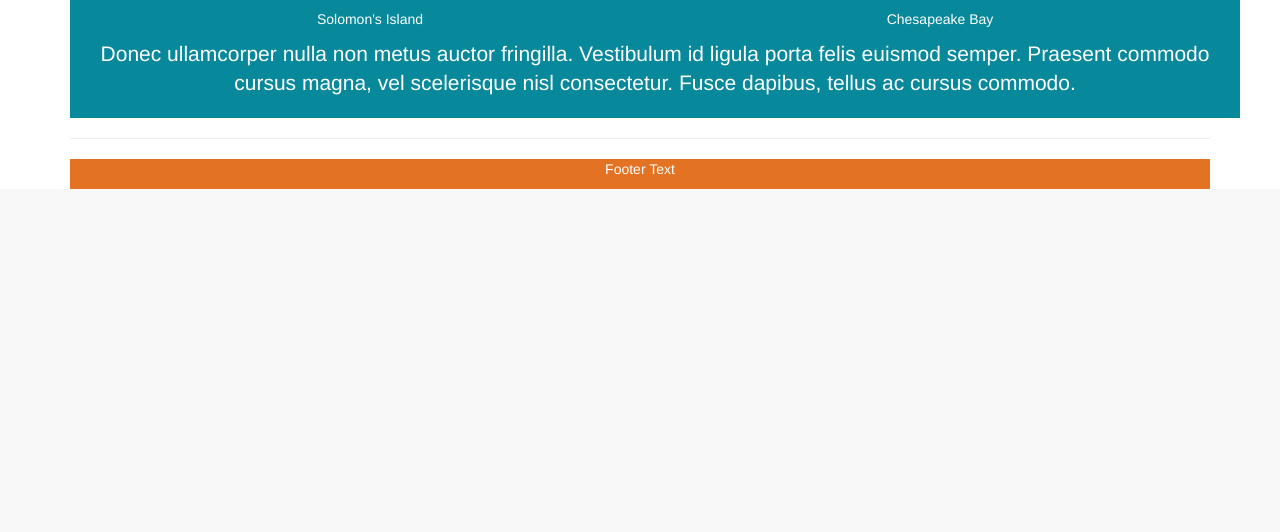
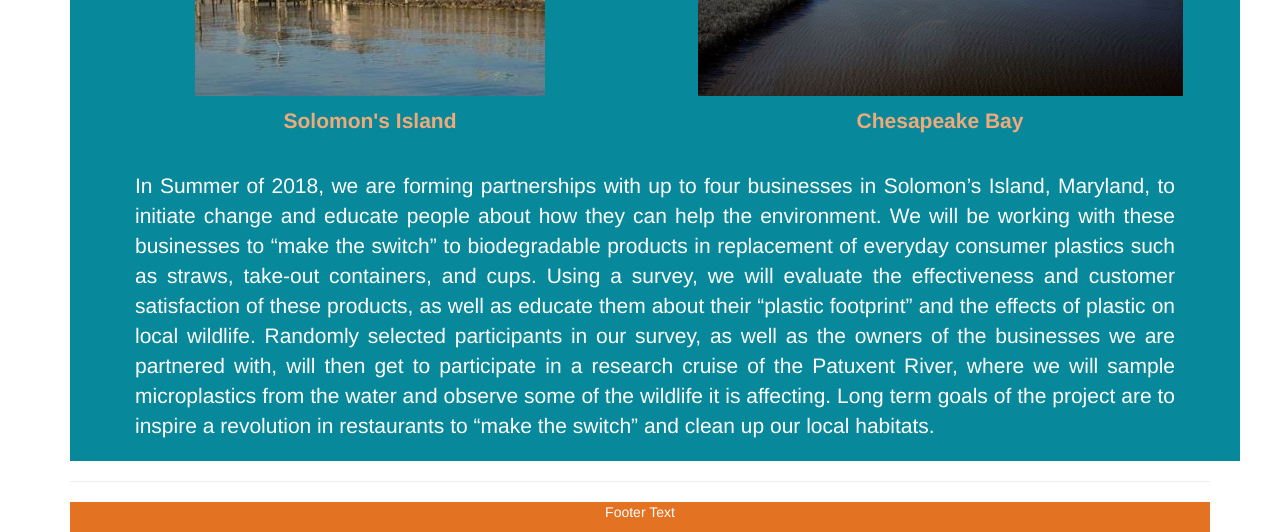
Before and after one commit to jmallon/plastics-proj, a Django app: page / in a window 1280 px wide. Shown: the part 3196-3728 px from the top of the page. Before the commit the page ends 3385 px from the top, so only its background shows below. Run offline with Django 3.2, Linux system fonts and the light colour scheme; some libraries are stand-ins or nearby versions.

Commit message:
final changes to first page

```diff
--- a/blog/templates/index.html
+++ b/blog/templates/index.html
@@ -6,9 +6,11 @@
   <div class="row intro">
     <div class="col-sm-12 text-left"
     style="background-color:#07889B; color:#ffffff; padding: 10px 20px;">
-      <h1>WHAT IS "PLASTIC-WATCH"?</h1>
+      <h1 style="font-size: 2.9em;">WHAT IS "PLASTIC-WATCH"?</h1>
       <div class="col-md-8 order-md-1">
-        <p class="lead" style="text-align: justify">We want to change how people think about eating out.
+        <p class="lead" style="text-align: justify">
+          <br>
+          We want to change how people think about eating out.
           Do you go to restaurants and automatically get plastic straws in your drinks?
           Or plastic kid’s cups? Or take-out containers that come in plastic bags
           with extra plastic utensils that immediately get thrown in the trash?
@@ -128,23 +130,45 @@
   <hr class="divider 4">
   <div class="row pilot study" style="background-color:#07889B; color:#ffffff">
     <div class="col-md-12">
-      <h2 class="heading">Solomon's Island: A Pilot Study</h2>
+      <h2 class="heading" style="text-align: left">
+        Solomon's Island: A Pilot Study
+      </h2>
       <div class="col-md-6">
-        <img class="featurette-image" style=" width: 300px; height: 200px; margin: 10px;" src="{% static 'images/dolphin.jpeg' %}">
+        <img class="solomon-image"
+        style=" width: 350px; height: 263px; margin: 10px;"
+        src="{% static 'images/solomon.jpg' %}">
       </div>
       <div class="col-md-6">
-        <img class="featurette-image" style="width: 300px; height: 200px; margin: 10px;" src="{% static 'images/dolphin.jpeg' %}">
+        <img class="bay-image"
+        style="width: 485px; height: 263px; margin: 10px;"
+        src="{% static 'images/cbay.jpg' %}">
       </div>
-      <div class="col-md-6">
-        <p>Solomon's Island</p>
+      <div class="caption-row" style="color:#EEAA7B; font-weight: bold">
+        <div class="col-md-6">
+          <p style="font-size: 1.5em;">Solomon's Island</p>
+        </div>
+        <div class="col-md-6">
+          <p style="font-size: 1.5em;">Chesapeake Bay</p>
+        </div>
       </div>
-      <div class="col-md-6">
-        <p>Chesapeake Bay</p>
-      </div>
-      </div>
+    </div>
     <div class="col-md-12">
-      <p class="lead">Donec ullamcorper nulla non metus auctor fringilla. Vestibulum id ligula porta felis euismod semper.
-         Praesent commodo cursus magna, vel scelerisque nisl consectetur. Fusce dapibus, tellus ac cursus commodo.</p>
+      <p style="font-size: 1.5em; padding: 25px 50px 10px; text-align: justify">
+        In Summer of 2018, we are forming partnerships with up to four
+        businesses in Solomon’s Island, Maryland, to initiate change and educate
+        people about how they can help the environment. We will be working with
+        these businesses to “make the switch” to biodegradable products in
+        replacement of everyday consumer plastics such as straws, take-out
+        containers, and cups. Using a survey, we will evaluate the effectiveness
+        and customer satisfaction of these products, as well as educate them about
+        their “plastic footprint” and the effects of plastic on local wildlife.
+        Randomly selected participants in our survey, as well as the owners of
+        the businesses we are partnered with, will then get to participate in a
+        research cruise of the Patuxent River, where we will sample microplastics
+        from the water and observe some of the wildlife it is affecting. Long
+        term goals of the project are to inspire a revolution in restaurants to
+        “make the switch” and clean up our local habitats.
+      </p>
     </div>
   </div>
 </div>
```
Also changed, not shown: blog/static/images/cbay.jpg (added), blog/static/images/solomon.jpg (added).
